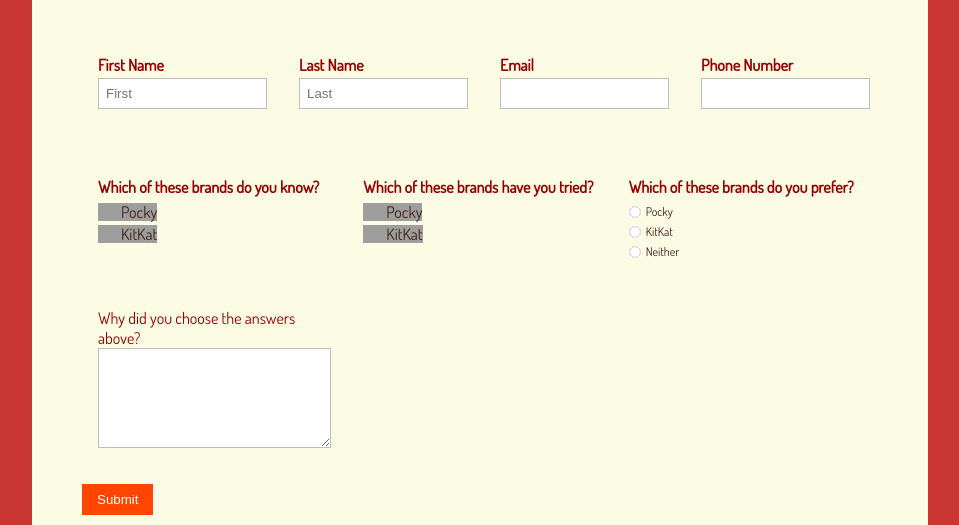
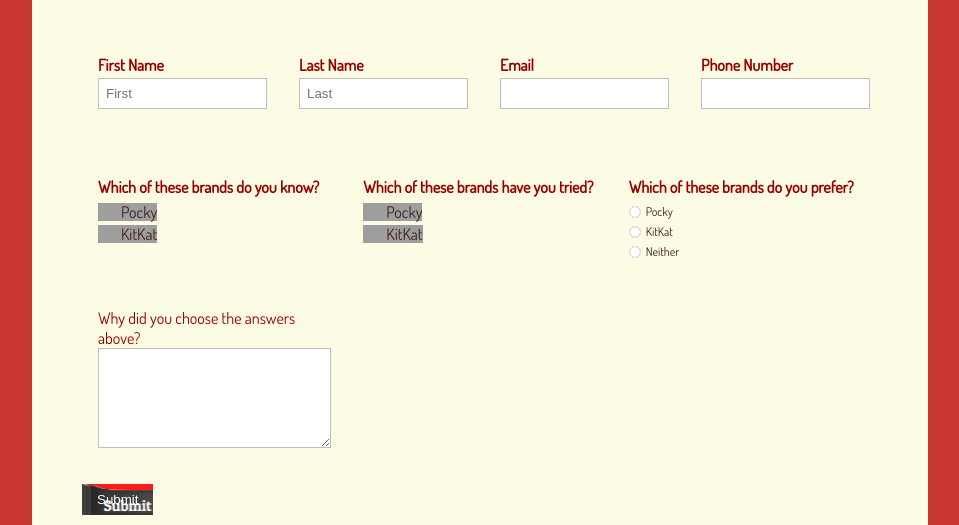
Before and after one commit to rdaley2/Sydney09, a PHP site: page /assignment09.html in a window 1280 px wide, with the pointer over the restyled element. Shown: the part 860-1385 px from the top of the page, without its empty margins (160-1119 px from the left). Run offline with PHP 8.4, Linux system fonts and the light colour scheme; some web fonts are replaced; grey boxes are pictures that could not be loaded.

Commit message:
submit button

```diff
--- a/OTHER TRIAL SORRY GUYS HAHA/Lab09/css/styles.css
+++ b/OTHER TRIAL SORRY GUYS HAHA/Lab09/css/styles.css
@@ -243,7 +243,7 @@ label.radio-label {
 }
 
 .formformat input[type=submit]:hover, .formformat input[type=button]:hover{
-    background: #FF4500;
+    background-image:url(../images/submithere.png);
     box-shadow:none;
     -moz-box-shadow:none;
     -webkit-box-shadow:none;
```
